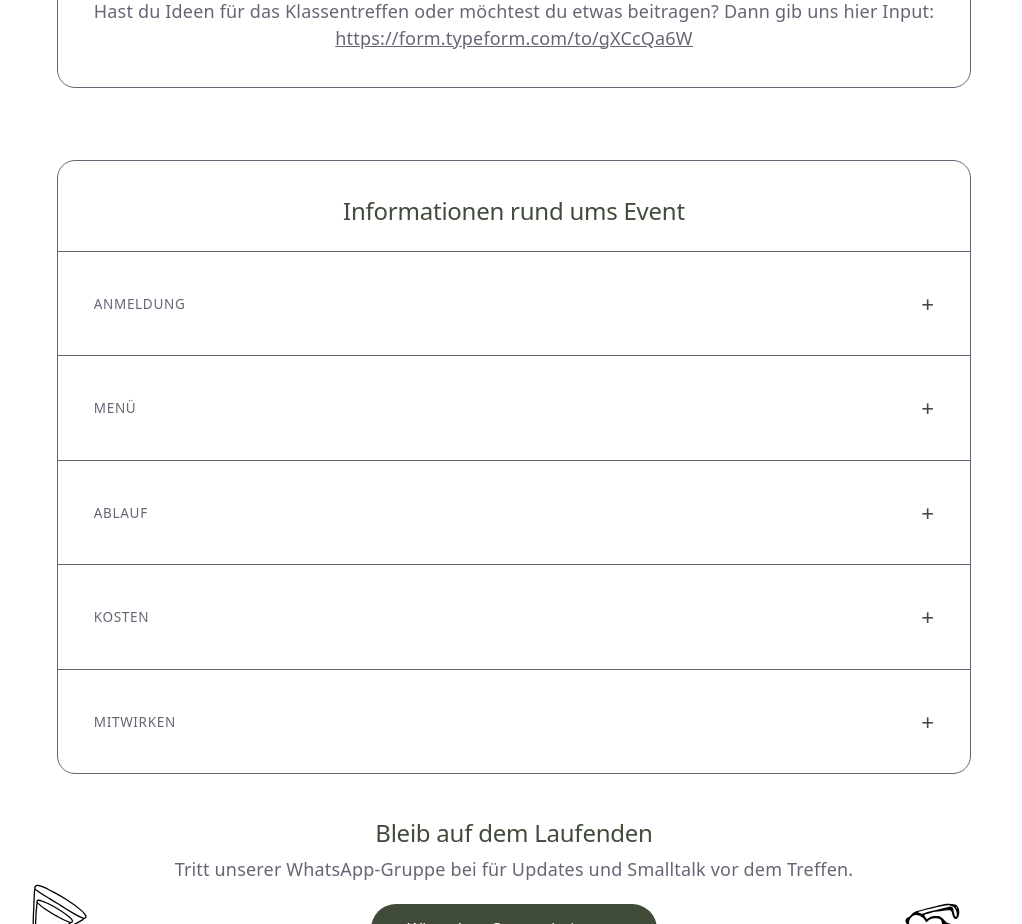
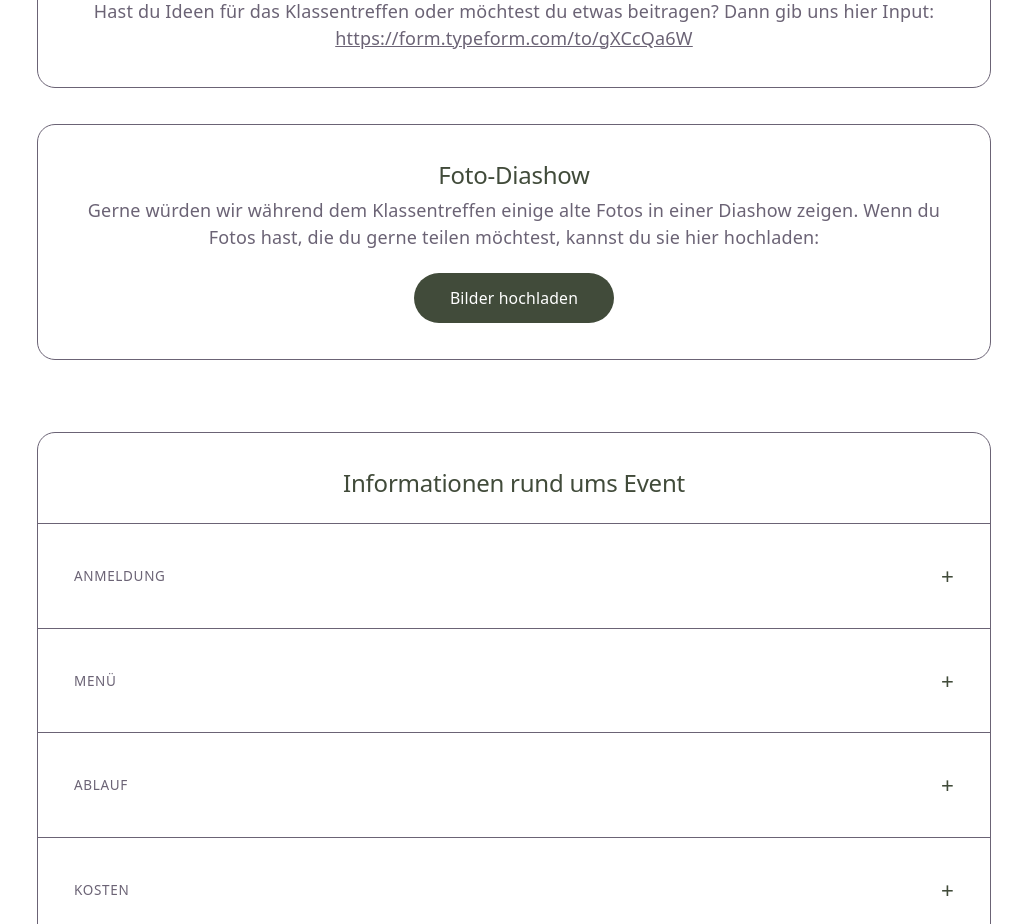
Before and after one commit to melaniemenge/klassentreffen, a React (Vite) app: page / in a window 1280 px wide. Shown: the part 880-1804 px from the top of the page, without its empty margins (126-1148 px from the left). Built offline with nearby package versions, Linux system fonts and the light colour scheme.

Commit message:
add foto upload

```diff
--- a/src/App.tsx
+++ b/src/App.tsx
@@ -84,8 +84,17 @@ Nachricht: ${message}
 
         </div>
 
+        <div className="mt-4 sm:mt-8 rounded-2xl border border-primary/20 bg-card/60 p-3 sm:p-8 backdrop-blur-sm flex flex-col items-center text-center">
+          <h2 className="text-lg sm:text-2xl font-semibold">Foto-Diashow</h2>
+          <p className="mt-2 sm:mt-4 text-sm sm:text-base">
+            Gerne würden wir während dem Klassentreffen einige alte Fotos in einer Diashow zeigen. Wenn du Fotos hast, die du gerne teilen möchtest, kannst du sie hier hochladen:
+          </p>
+            <a className='mt-5 inline-flex items-center justify-center rounded-full px-8 py-3 text-sm font-medium text-white transition hover:opacity-90' style={{ backgroundColor: 'var(--text-h)' }} href="https://mmenge-nas.quickconnect.to/mo/request/7CgqmKR0g" target="_blank" rel="noopener noreferrer">Bilder hochladen</a>
+
+        </div>
+
         {/* Event info - Accordion */}
-        <div className="mt-10 sm:mt-16 rounded-2xl border border-primary/20 bg-card/60 backdrop-blur-sm overflow-hidden">
+        <div className="mt-4 sm:mt-16 rounded-2xl border border-primary/20 bg-card/60 backdrop-blur-sm overflow-hidden">
           <h2 className="text-lg sm:text-2xl font-semibold p-3 sm:p-8 pb-3 sm:pb-4">Informationen rund ums Event</h2>
 
           {/* Accordion Item 1 */}
```
